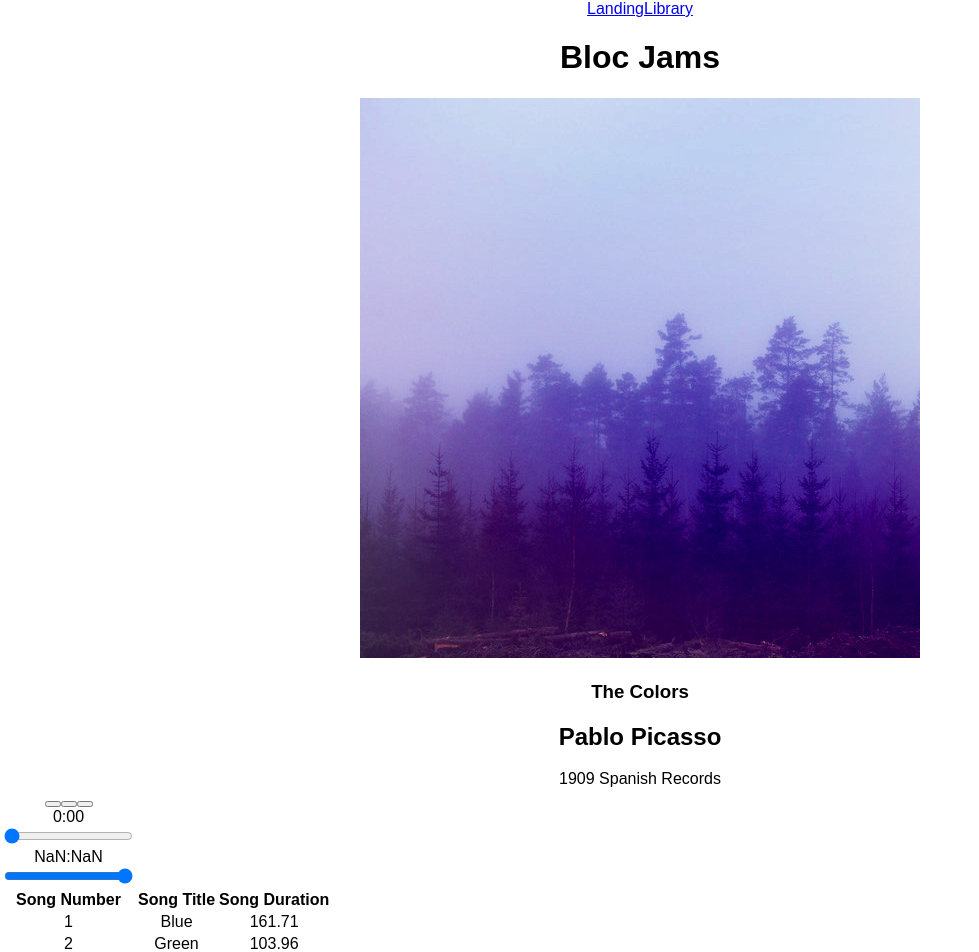
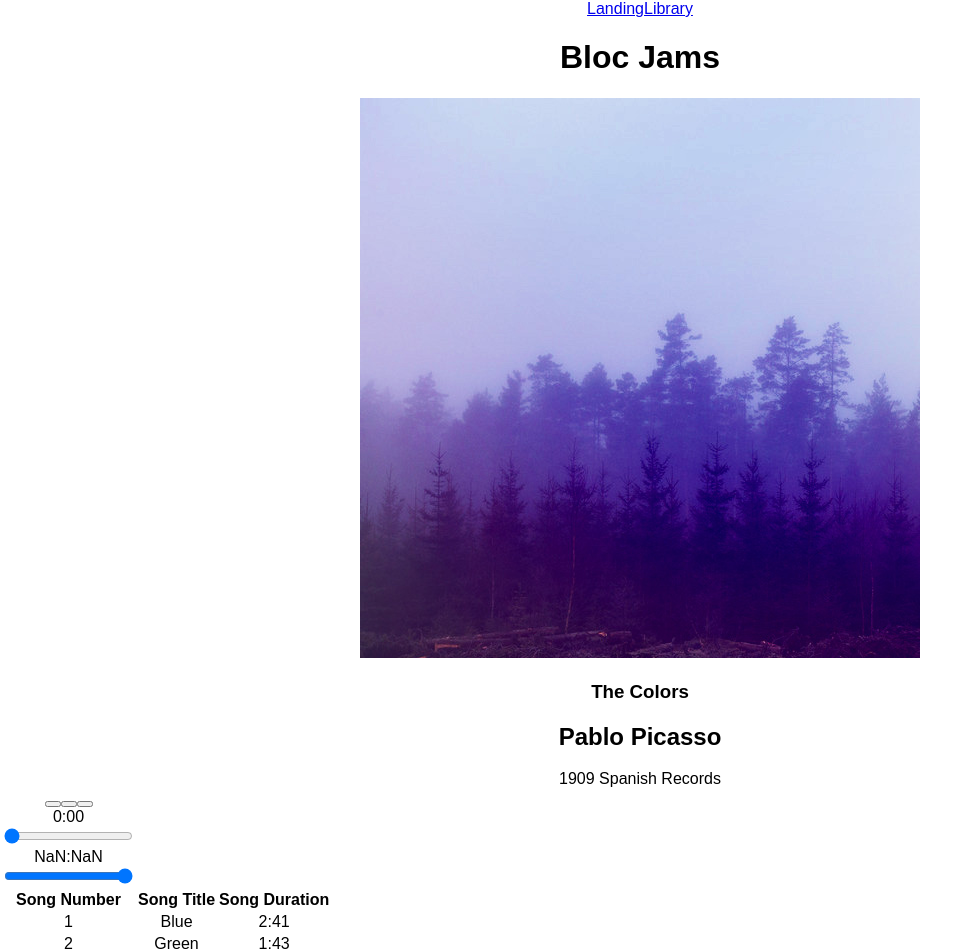
Before and after one commit to JeongJoonChoe/bloc-jams-react, a React (Create React App) app: page /album/the-colors in a window 1280 px wide. Shown: the top 952 px of the page, without its empty margins (0-979 px from the left). Built offline with nearby package versions, Linux system fonts and the light colour scheme; some icons are missing.

Commit message:
assignment 6 revision: completed

```diff
--- a/src/components/Album.js
+++ b/src/components/Album.js
@@ -67,7 +67,6 @@ class Album extends Component {
 	}
 
 	formatTime(time) {
-		if (typeof time !== "number" ) { return "-:--"; }
 		var minutes = Math.floor(time / 60);
 		var seconds = Math.floor(time % 60);
 
@@ -171,7 +170,7 @@ class Album extends Component {
 							<tr className="song" key={index} onClick={() => this.handleSongClick(song)} onMouseEnter={() => this.handleSongHover(song)} onMouseLeave={() => this.handleSongLeave(song)}>
 								<td>{ this.state.currentHover === song && !this.state.isPlaying ?  <span className="ion-play"></span> : this.state.currentHover === song && this.state.currentHover === this.state.currentSong ? <span className="ion-pause"></span> : this.state.currentHover === song && this.state.currentHover !== this.state.currentSong ? <span className="ion-play"></span> : index + 1 }</td>
 								<td>{song.title}</td>
-								<td>{song.duration}</td>
+								<td>{this.formatTime(song.duration)}</td>
 							</tr>
 						)}
 		           </tbody>
```
